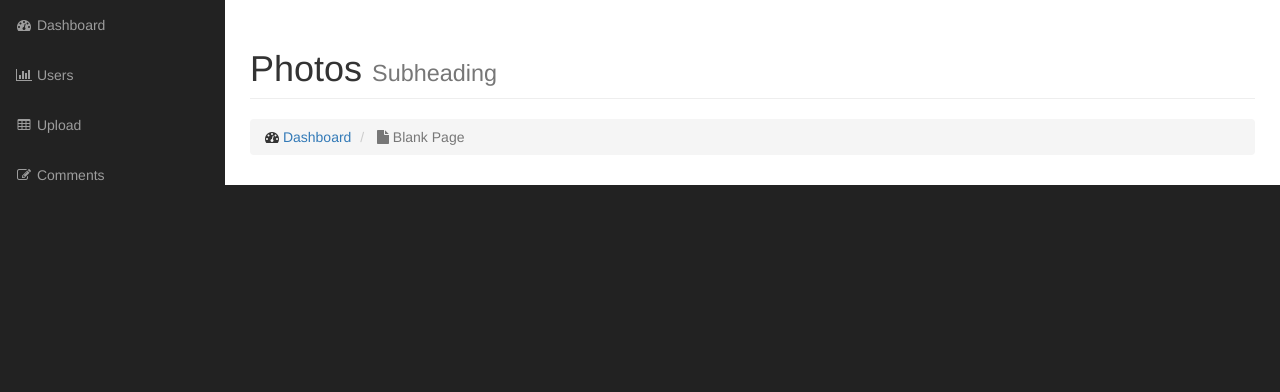
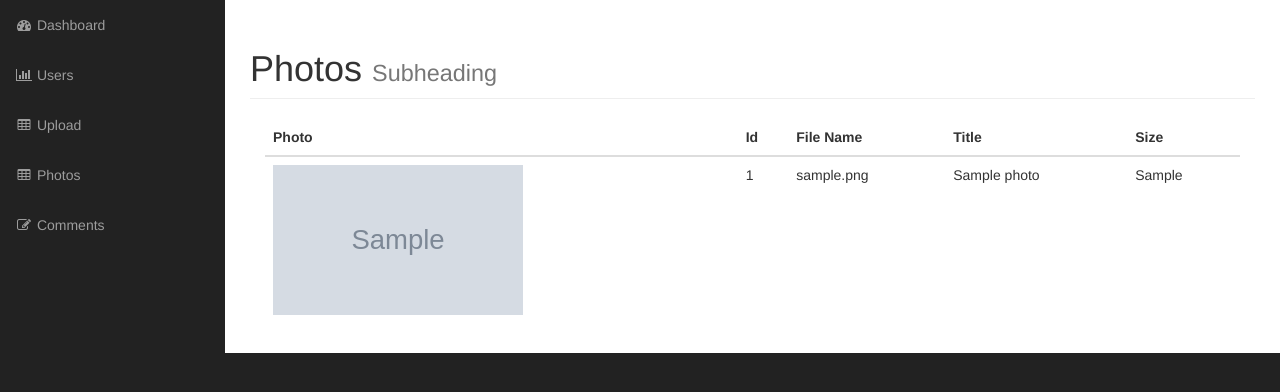
Before and after one commit to wmbusse/knightryders, a PHP site: page /admin/photos.php in a window 1280 px wide. Shown: the part 51-443 px from the top of the page. Run offline with PHP 8.4, Linux system fonts and the light colour scheme; the visitor is signed in with stand-in values (Sample User, id 1); tables that the repository leaves empty or names only in its code hold one stand-in row (values such as "Sample post"); grey boxes marked "Sample" are stand-in pictures; grey boxes labelled with a size stand in for pictures from a placeholder-image service; some libraries are stand-ins or nearby versions.

Commit message:
new commit

```diff
--- a/admin/includes/photo.php
+++ b/admin/includes/photo.php
@@ -42,6 +42,9 @@ public function set_file($file){
         $this->size     = $file['size'];
     }
 }
+    public function picture_path(){
+        return $this->upload_directory.DS.$this->filename ;
+    }
 
     public function save() {
 
--- a/admin/includes/side_nav.php
+++ b/admin/includes/side_nav.php
@@ -8,6 +8,9 @@
                     </li>
                     <li>
                         <a href="upload.php"><i class="fa fa-fw fa-table"></i> Upload</a>
+                        <li>
+                        <a href="photos.php"><i class="fa fa-fw fa-table"></i> Photos</a>
+                    </li>
                     </li>
                     <li>
                         <a href="comment.php"><i class="fa fa-fw fa-edit"></i> Comments</a>
--- a/admin/photos.php
+++ b/admin/photos.php
@@ -1,4 +1,4 @@
-<?php include("includes/header.php"); ?>
+<?php include("includes/header.php"); if(!$session->is_signed_in()) {redirect("login.php");}?>
 
 
             <!-- Top Menu Items -->
@@ -20,14 +20,33 @@
                   Photos
                             <small>Subheading</small>
                         </h1>
-                        <ol class="breadcrumb">
-                            <li>
-                                <i class="fa fa-dashboard"></i>  <a href="index.html">Dashboard</a>
-                            </li>
-                            <li class="active">
-                                <i class="fa fa-file"></i> Blank Page
-                            </li>
-                        </ol>
+                       <div class="col-md-12">
+                            <table class = "table table-hover">
+                                <thead>
+                                    <tr>
+                                        <th>Photo</th>
+                                        <th>Id</th>
+                                        <th>File Name</th>
+                                        <th>Title</th>
+                                        <th>Size</th>
+                                    </tr>
+                                </thead>
+                                <tbody>
+                                <?php
+                                $photos = Photo::find_all();
+                                foreach($photos as $photo){
+                                ?>
+                                    <tr>
+                                        <td><img src="<?php echo $photo->picture_path();?>"style="width:250px;height:150px" alt=""></td>
+                                        <td><?php echo $photo->photo_id;?></td>
+                                        <td><?php echo $photo->filename;?></td>
+                                        <td><?php echo $photo->title;?></td>
+                                        <td><?php echo $photo->size;?></td>
+                                    </tr>
+                                    <?php } ?>
+                                </tbody>
+                            </table>
+                       </div>
                     </div>
                 </div>
                 <!-- /.row -->
--- a/index.php
+++ b/index.php
@@ -1,11 +1,10 @@
-<?php include("includes/header.php"); ?>
+<?php include("includes/header.php");?>
 
 
         <div class="row">
 
             <!-- Blog Entries Column -->
             <div class="col-md-8">
-
 
 
 
```
Also changed, not shown: admin/upload.php (+33 -9 lines), admin/images/0101190921.jpg (added), admin/images/69gt_150x113.png (added), admin/images/_large_image_1.jpg (added), admin/images/clem-onojeghuo-mbZsLMDBPiY-unsplash.jpg (added), admin/images/images-1 copy.jpg (added), admin/images/images-11 copy.jpg (added), admin/images/images-3.jpg (added), admin/images/images_2.jpg (added).
